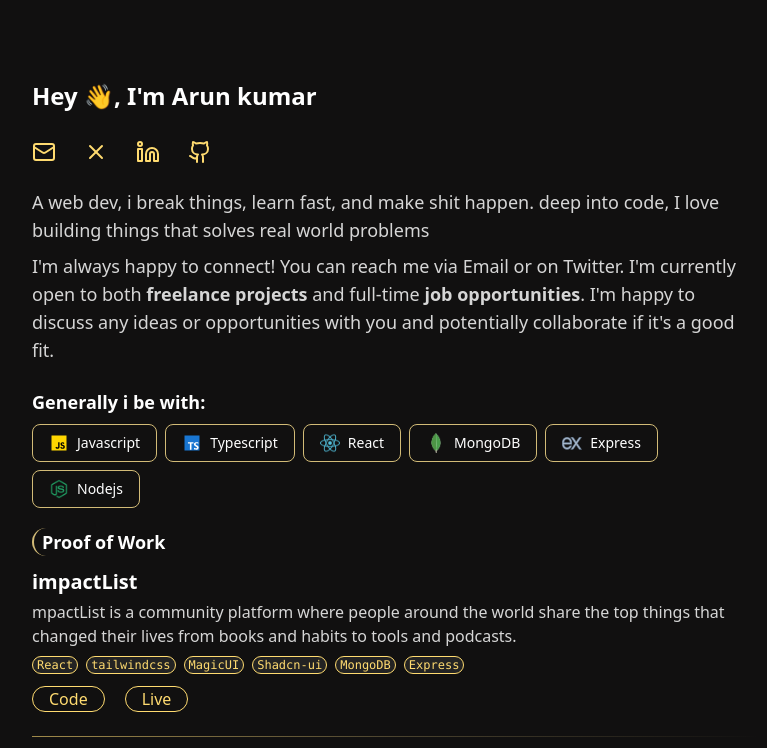
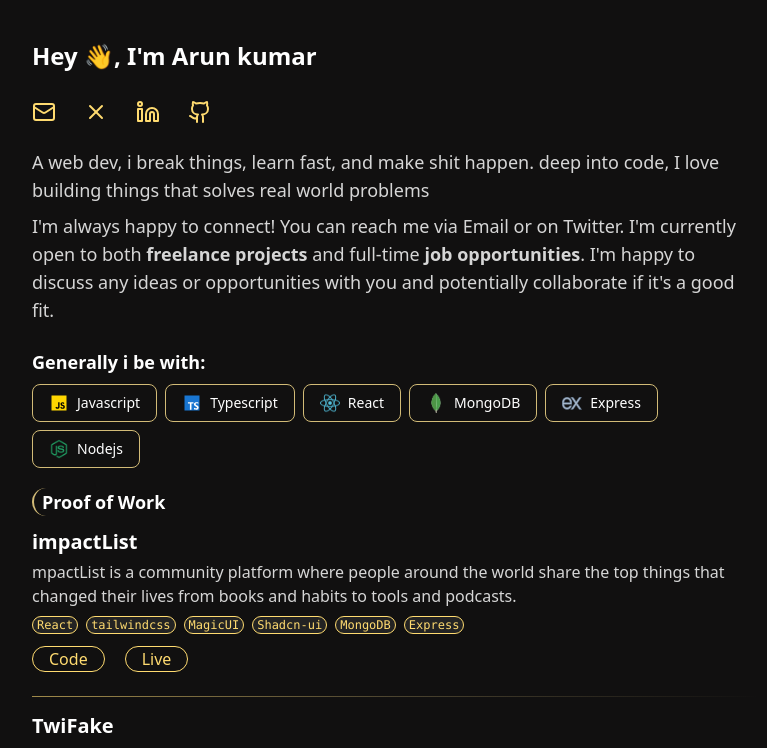
Before and after one commit to hiarun01/my-portfolio, a React (Vite) app: page / in a window 1280 px wide. Shown: the top 748 px of the page, without its empty margins (244-1011 px from the left). Built offline with nearby package versions, Linux system fonts and the light colour scheme.

Commit message:
reduce margn

```diff
--- a/src/components/Pages/Portfolio.jsx
+++ b/src/components/Pages/Portfolio.jsx
@@ -8,7 +8,7 @@ import Blog from "./Blogs";
 
 const Portfolio = () => {
   return (
-    <div className="bg-[#111010] text-white pt-20">
+    <div className="bg-[#111010] text-white pt-10">
       <motion.div
         className="max-w-3xl mx-auto px-5"
         initial={{opacity: 0, y: 40}}
```
